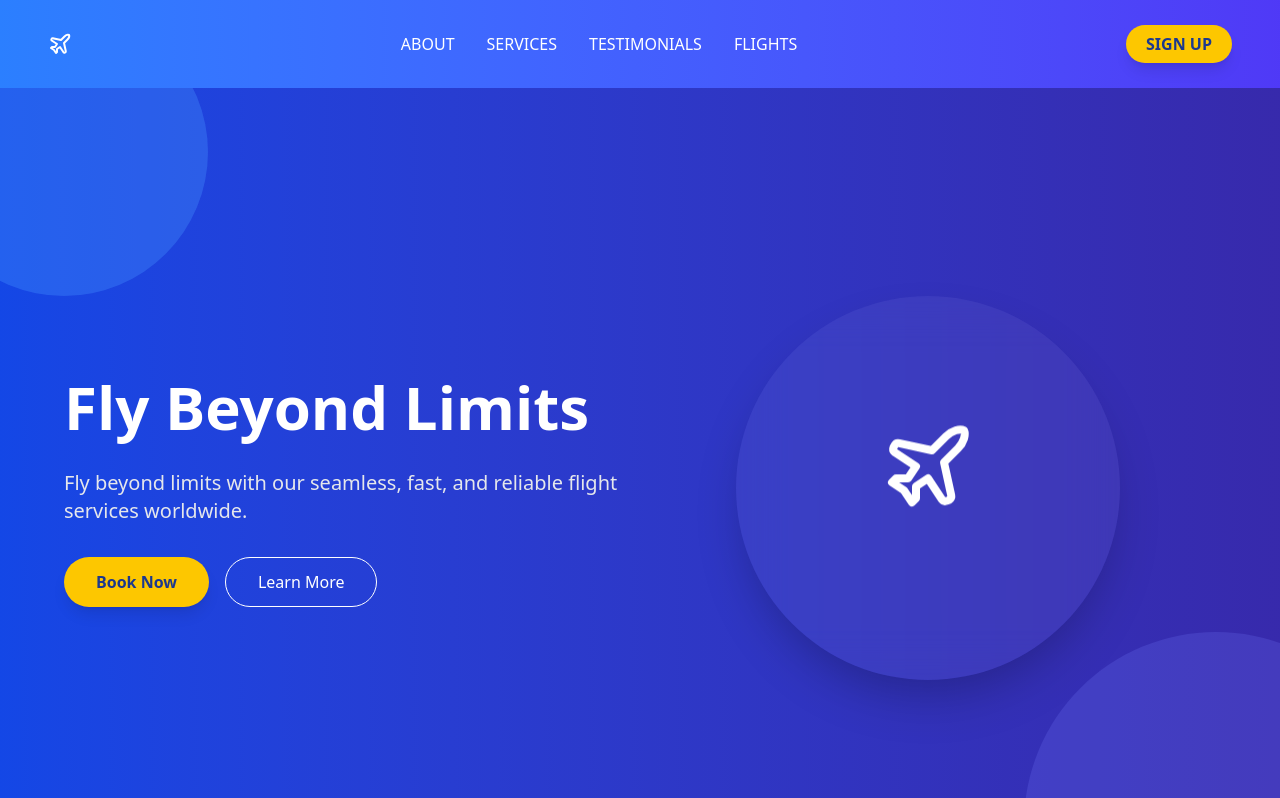
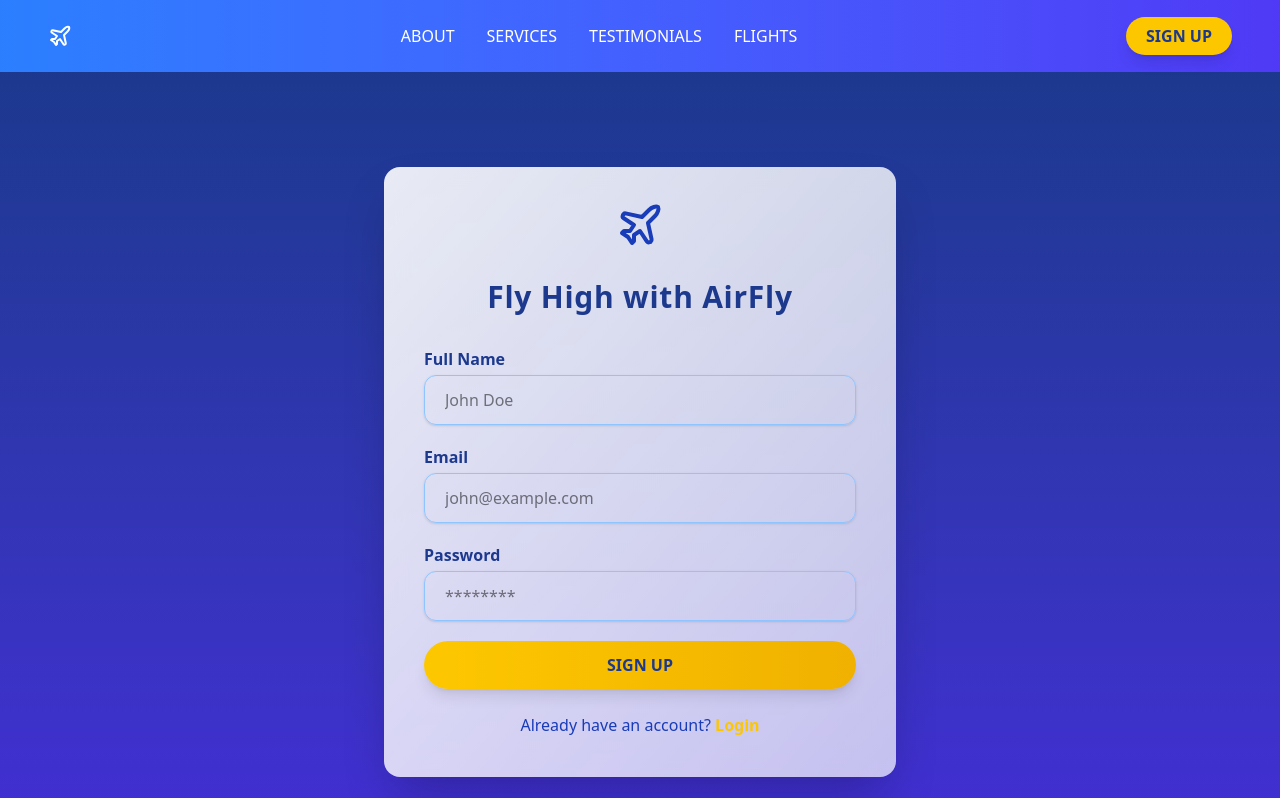
Before and after one commit to BTW-ZAIFOO/Airline-Reservation-System, a React (Vite) app: page /signup in a window 1280 px wide. Shown: the top 798 px of the page. Built offline with nearby package versions, Linux system fonts and the light colour scheme.

Commit message:
added login/signup forms

```diff
--- a/src/App.jsx
+++ b/src/App.jsx
@@ -1,9 +1,32 @@
 import React from "react";
+import { Routes, Route } from "react-router-dom";
+import Navbar from "./components/navbar/Navbar";
+import HomePage from "./components/homepage/HomePage";
+import About from "./components/about/About";
+import Services from "./components/services/Services";
+import Testimonials from "./components/testimonials/Testimonials";
+import Flights from "./components/flights/Flights";
+import SignUpForm from "../src/components/signupform/SignUpForm";
+import Login from "../src/components/loginform/Login";
+import Footer from "./components/footer/Footer";
 import "./App.css";
-import HomePage from "./components/HomePage";
 
-const App = () => <>
-  <HomePage/>
-</>;
+const App = () => {
+  return (
+    <>
+      <Navbar />
+      <Routes>
+        <Route path="/homepage" element={<HomePage />} />
+        <Route path="/about" element={<About />} />
+        <Route path="/services" element={<Services />} />
+        <Route path="/testimonials" element={<Testimonials />} />
+        <Route path="/flights" element={<Flights />} />
+        <Route path="/signup" element={<SignUpForm />} />
+        <Route path="/login" element={<Login />} />
+      </Routes>
+      <Footer />
+    </>
+  );
+};
 
 export default App;
--- a/src/components/HomePage.jsx
+++ /dev/null
@@ -1,24 +0,0 @@
-import React from 'react'
-import Navbar from './navbar/Navbar'
-import HeroSection from './herosection/herosection'
-import About from './about/About'
-import Services from './services/Services'
-import Testimonials from './testimonials/Testimonials'
-import Flights from './flights/Flights'
-import Footer from './footer/Footer'
-
-const HomePage = () => {
-  return (
-    <>
-      <Navbar/>
-      <HeroSection/>
-      <About/>
-      <Services/>
-      <Testimonials/>
-      <Flights/>
-      <Footer/>
-    </>
-  )
-}
-
-export default HomePage
--- a/src/components/herosection/HeroSection.jsx
+++ b/src/components/herosection/HeroSection.jsx
@@ -3,49 +3,44 @@ import { Plane, Globe } from "lucide-react";
 
 const HeroSection = () => {
   return (
-    <section className="relative w-full h-screen bg-linear-to-r from-blue-700 to-indigo-800 overflow-hidden">
-      {/* Subtle moving background shapes */}
+    <section className="relative w-full h-screen bg-linear-to-r from-blue-700 via-indigo-800 to-purple-700 overflow-hidden">
       <div className="absolute top-0 left-0 w-full h-full">
-        <div className="absolute w-72 h-72 bg-blue-400/30 rounded-full -top-20 -left-20 animate-pulse"></div>
-        <div className="absolute w-96 h-96 bg-indigo-400/20 rounded-full -bottom-32 -right-32 animate-pulse"></div>
+        <div className="absolute w-72 h-72 bg-blue-400/30 rounded-full -top-20 -left-20 animate-ping"></div>
+        <div className="absolute w-96 h-96 bg-indigo-400/20 rounded-full -bottom-32 -right-32 animate-ping delay-500"></div>
+        <div className="absolute w-56 h-56 bg-purple-500/20 rounded-full top-1/4 left-1/3 animate-bounce-slow"></div>
       </div>
 
-      {/* Main content */}
-      <div className="relative z-10 flex flex-col lg:flex-row items-center justify-between max-w-7xl mx-auto px-6 lg:px-16 h-full">
-        {/* Text Section */}
+      <div className="relative z-10 flex flex-col lg:flex-row items-center justify-between max-w-7xl mx-auto px-6 lg:px-16 h-full pb-24">
         <div className="lg:w-1/2 space-y-6 text-center lg:text-left">
-          <h1 className="text-5xl sm:text-6xl font-bold text-white leading-tight">
+          <h1 className="text-5xl sm:text-6xl font-extrabold text-white leading-tight animate-fade-in-down">
             Fly Beyond Limits
           </h1>
-          <p className="text-lg text-gray-200 sm:text-xl">
-            Fly beyond limits with our seamless, fast, and reliable flight
-            services worldwide.
+          <p className="text-lg text-gray-200 sm:text-xl animate-fade-in-up delay-200">
+            Experience seamless, fast, and reliable flight services worldwide.
           </p>
           <div className="flex flex-col sm:flex-row gap-4 mt-8 justify-center lg:justify-start">
-            <button className="px-8 py-3 bg-yellow-400 text-blue-900 font-semibold rounded-full shadow-lg hover:bg-yellow-500 hover:scale-105 transition-transform duration-300">
+            <button className="px-8 py-3 bg-yellow-400 text-blue-900 font-semibold rounded-full shadow-xl hover:bg-yellow-500 hover:scale-105 transition-transform duration-300 animate-bounce-slow">
               Book Now
             </button>
-            <button className="px-8 py-3 border border-white text-white rounded-full hover:bg-white hover:text-blue-900 transition duration-300">
+            <button className="px-8 py-3 border border-white text-white rounded-full hover:bg-white hover:text-blue-900 transition duration-300 animate-bounce-slow delay-100">
               Learn More
             </button>
           </div>
         </div>
 
-        {/* Hero Image / Plane Illustration */}
         <div className="lg:w-1/2 mt-12 lg:mt-0 relative flex justify-center">
-          <div className="w-96 h-96 bg-white/5 backdrop-blur-xl rounded-full flex items-center justify-center shadow-2xl">
-            <Plane className="w-24 h-24 text-white animate-bounce" />
+          <div className="w-96 h-96 bg-white/10 backdrop-blur-xl rounded-full flex items-center justify-center shadow-2xl animate-float">
+            <Plane className="w-24 h-24 text-white animate-pulse" />
           </div>
         </div>
       </div>
 
-      {/* Footer floating badges */}
-      <div className="absolute bottom-12 left-1/2 -translate-x-1/2 flex gap-6">
-        <div className="bg-white/20 backdrop-blur-xl text-white px-4 py-2 rounded-full flex items-center gap-2 shadow-lg">
+      <div className="absolute bottom-12 left-1/2 -translate-x-1/2 flex gap-6 animate-fade-in-up">
+        <div className="bg-white/20 backdrop-blur-xl text-white px-4 py-2 rounded-full flex items-center gap-2 shadow-lg hover:scale-105 transition-transform duration-300">
           <Globe className="w-5 h-5" />
           500+ Destinations
         </div>
-        <div className="bg-white/20 backdrop-blur-xl text-white px-4 py-2 rounded-full flex items-center gap-2 shadow-lg">
+        <div className="bg-white/20 backdrop-blur-xl text-white px-4 py-2 rounded-full flex items-center gap-2 shadow-lg hover:scale-105 transition-transform duration-300">
           <Plane className="w-5 h-5" />
           Fast Booking
         </div>
--- /dev/null
+++ b/src/components/homepage/HomePage.jsx
@@ -0,0 +1,20 @@
+import React from "react";
+import HeroSection from "../heroSection/HeroSection";
+import About from "../about/About";
+import Services from "../services/Services";
+import Testimonials from "../testimonials/Testimonials";
+import Flights from "../flights/Flights";
+
+const HomePage = () => {
+  return (
+    <>
+        <HeroSection />
+        <About />
+        <Services />
+        <Testimonials />
+        <Flights />
+    </>
+  );
+};
+
+export default HomePage;
--- /dev/null
+++ b/src/components/loginform/Login.jsx
@@ -0,0 +1,54 @@
+import React from "react";
+import { Plane } from "lucide-react";
+
+const Login = () => {
+  return (
+    <div className="flex items-center justify-center min-h-screen bg-linear-to-b from-blue-900 to-indigo-700">
+      <div className="relative w-full max-w-lg bg-linear-to-br from-white/90 to-white/70 backdrop-blur-md rounded-2xl shadow-2xl p-10 animate-fadeIn">
+        <div className="flex justify-center mb-6">
+          <Plane className="w-12 h-12 text-blue-800 animate-bounce" />
+        </div>
+
+        <h2 className="text-3xl font-bold text-blue-900 mb-8 text-center tracking-wide">
+          Welcome Back
+        </h2>
+
+        <form className="space-y-5">
+          <div>
+            <label className="text-blue-900 font-semibold mb-1 block">Email</label>
+            <input
+              type="email"
+              placeholder="john@example.com"
+              className="w-full px-5 py-3 rounded-xl border border-blue-300 focus:outline-none focus:ring-2 focus:ring-yellow-400 focus:ring-offset-1 shadow-sm"
+            />
+          </div>
+
+          <div>
+            <label className="text-blue-900 font-semibold mb-1 block">Password</label>
+            <input
+              type="password"
+              placeholder="********"
+              className="w-full px-5 py-3 rounded-xl border border-blue-300 focus:outline-none focus:ring-2 focus:ring-yellow-400 focus:ring-offset-1 shadow-sm"
+            />
+          </div>
+
+          <button
+            type="submit"
+            className="w-full py-3 bg-linear-to-r from-yellow-400 to-yellow-500 text-blue-900 font-bold rounded-full shadow-lg hover:scale-105 transition-transform duration-300"
+          >
+            LOGIN
+          </button>
+        </form>
+
+        <p className="mt-6 text-center text-blue-800">
+          Don't have an account?{" "}
+          <a href="/signup" className="text-yellow-400 font-semibold hover:underline">
+            Sign Up
+          </a>
+        </p>
+      </div>
+    </div>
+  );
+};
+
+export default Login;
--- a/src/components/navbar/Navbar.jsx
+++ b/src/components/navbar/Navbar.jsx
@@ -1,70 +1,68 @@
 import { Plane } from "lucide-react";
-import React from "react";
-import { Link, NavLink } from "react-router-dom";
+import React, { useState, useEffect } from "react";
+import { NavLink } from "react-router-dom";
 
 const Navbar = () => {
+  const [isRegistered, setIsRegistered] = useState(false);
+
+  useEffect(() => {
+    const userStatus = localStorage.getItem("isRegistered");
+    setIsRegistered(userStatus === "true");
+  }, []);
+
   return (
-    <>
-      <div className="flex justify-between items-center px-12 py-8 bg-linear-to-r from-blue-500 to-indigo-600 shadow-lg">
+    <div className="flex justify-between items-center px-12 py-6 bg-linear-to-r from-blue-500 to-indigo-600 shadow-lg">
       <div className="text-4xl font-extrabold text-white tracking-wider hover:scale-105 transition-transform duration-300">
-          <NavLink to="/HeroSection">
+        <NavLink to="/homepage">
           <Plane />
         </NavLink>
       </div>
-        <div className="hidden md:flex space-x-8">
+
+      <div className="hidden md:flex space-x-8 text-white font-medium">
         <NavLink
           to="/about"
-            className="text-white hover:text-yellow-400 hover:scale-105 transition duration-300 font-medium"
+          className="hover:text-yellow-400 hover:scale-105 transition duration-300"
         >
           ABOUT
         </NavLink>
         <NavLink
-            to="/Services"
-            className="text-white hover:text-yellow-400 hover:scale-105 transition duration-300 font-medium"
+          to="/services"
+          className="hover:text-yellow-400 hover:scale-105 transition duration-300"
         >
           SERVICES
         </NavLink>
         <NavLink
-            to="/Testimonials"
-            className="text-white hover:text-yellow-400 hover:scale-105 transition duration-300 font-medium"
+          to="/testimonials"
+          className="hover:text-yellow-400 hover:scale-105 transition duration-300"
         >
           TESTIMONIALS
         </NavLink>
         <NavLink
-            to="/Flights"
-            className="text-white hover:text-yellow-400 hover:scale-105 transition duration-300 font-medium"
+          to="/flights"
+          className="hover:text-yellow-400 hover:scale-105 transition duration-300"
         >
           FLIGHTS
         </NavLink>
       </div>
-        <div>
+
+      <div className="space-x-3">
         <NavLink
           to="/signup"
           className="px-5 py-2 bg-yellow-400 text-blue-900 font-semibold rounded-full shadow-lg hover:bg-yellow-500 hover:scale-105 transition-transform duration-300"
         >
           SIGN UP
         </NavLink>
-        </div>
-        <div className="md:hidden">
-          <button className="text-white focus:outline-none">
-            <svg
-              className="w-6 h-6"
-              fill="none"
-              stroke="currentColor"
-              viewBox="0 0 24 24"
-              xmlns="http://www.w3.org/2000/svg"
+
+        {isRegistered && (
+          <NavLink
+            to="/login"
+            className="px-5 py-2 border border-yellow-200 text-blue-900 font-semibold rounded-full shadow-lg hover:scale-105 transition-transform duration-300"
           >
-              <path
-                strokeLinecap="round"
-                strokeLinejoin="round"
-                strokeWidth={2}
-                d="M4 6h16M4 12h16M4 18h16"
-              />
-            </svg>
-          </button>
+            LOGIN
+          </NavLink>
+        )}
       </div>
     </div>
-    </>
   );
 };
 
--- /dev/null
+++ b/src/components/signupform/SignUpForm.jsx
@@ -0,0 +1,63 @@
+import React from "react";
+import { Plane } from "lucide-react";
+
+const SignUpForm = () => {
+  return (
+    <div className="flex items-center justify-center min-h-screen bg-linear-to-b from-blue-900 to-indigo-700">
+      <div className="relative w-full max-w-lg bg-linear-to-br from-white/90 to-white/70 backdrop-blur-md rounded-2xl shadow-2xl p-10 animate-fadeIn">
+        <div className="flex justify-center mb-6">
+          <Plane className="w-12 h-12 text-blue-800 animate-bounce" />
+        </div>
+
+        <h2 className="text-3xl font-bold text-blue-900 mb-8 text-center tracking-wide">
+          Fly High with AirFly
+        </h2>
+
+        <form className="space-y-5">
+          <div>
+            <label className="text-blue-900 font-semibold mb-1 block">Full Name</label>
+            <input
+              type="text"
+              placeholder="John Doe"
+              className="w-full px-5 py-3 rounded-xl border border-blue-300 focus:outline-none focus:ring-2 focus:ring-yellow-400 focus:ring-offset-1 shadow-sm"
+            />
+          </div>
+
+          <div>
+            <label className="text-blue-900 font-semibold mb-1 block">Email</label>
+            <input
+              type="email"
+              placeholder="john@example.com"
+              className="w-full px-5 py-3 rounded-xl border border-blue-300 focus:outline-none focus:ring-2 focus:ring-yellow-400 focus:ring-offset-1 shadow-sm"
+            />
+          </div>
+
+          <div>
+            <label className="text-blue-900 font-semibold mb-1 block">Password</label>
+            <input
+              type="password"
+              placeholder="********"
+              className="w-full px-5 py-3 rounded-xl border border-blue-300 focus:outline-none focus:ring-2 focus:ring-yellow-400 focus:ring-offset-1 shadow-sm"
+            />
+          </div>
+
+          <button
+            type="submit"
+            className="w-full py-3 bg-linear-to-r from-yellow-400 to-yellow-500 text-blue-900 font-bold rounded-full shadow-lg hover:scale-105 transition-transform duration-300"
+          >
+            SIGN UP
+          </button>
+        </form>
+
+        <p className="mt-6 text-center text-blue-800">
+          Already have an account?{" "}
+          <a href="/login" className="text-yellow-400 font-semibold hover:underline">
+            Login
+          </a>
+        </p>
+      </div>
+    </div>
+  );
+};
+
+export default SignUpForm;
```
Also changed, not shown: src/components/about/About.jsx (+22 -15 lines), src/components/flights/Flights.jsx (+22 -14 lines), src/components/footer/Footer.jsx (+51 -20 lines), src/components/services/Services.jsx (+9 -12 lines), src/components/testimonials/Testimonials.jsx (+13 -9 lines). Lines whose indentation alone changed are shown as unchanged.
